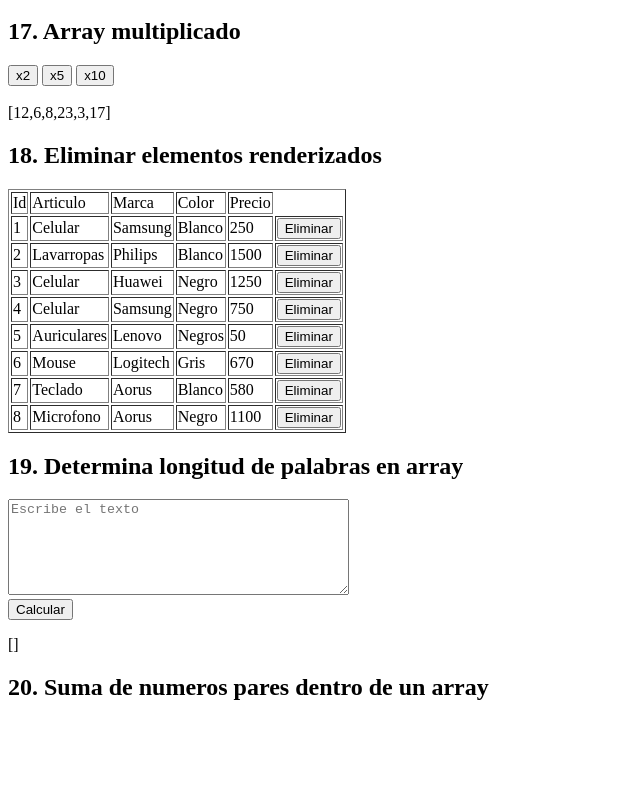
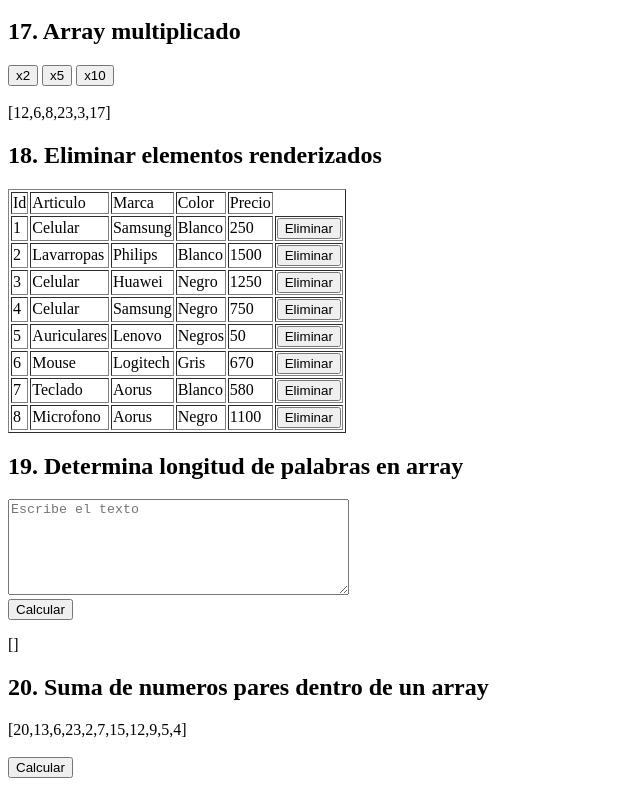
Before and after one commit to matiasmoscone1/practica-ejercicios-logica-programacion-react, a React (Vite) app: page / in a window 1280 px wide. Shown: the part 3226-4012 px from the top of the page, without its empty margins (0-640 px from the left). Before the commit the page ends 3947 px from the top, so only its background shows below. Built offline with nearby package versions, Linux system fonts and the light colour scheme.

Commit message:
Maquetando ejercicio 20

```diff
--- a/src/ejercicios/SumaDePares.jsx
+++ b/src/ejercicios/SumaDePares.jsx
@@ -8,11 +8,17 @@ import { useState } from "react";
 const SumaDePares = () => {
 
 
+    const array = [20,13,6,23,2,7,15,12,9,5,4];
+
+
+
+
     return(<>
     <div>
         <h2>20. Suma de numeros pares dentro de un array</h2>
-
-
+        {`[${array.join(",")}]`}
+        <br/><br/>
+        <button>Calcular</button>
 
     </div>
     </>)
```
